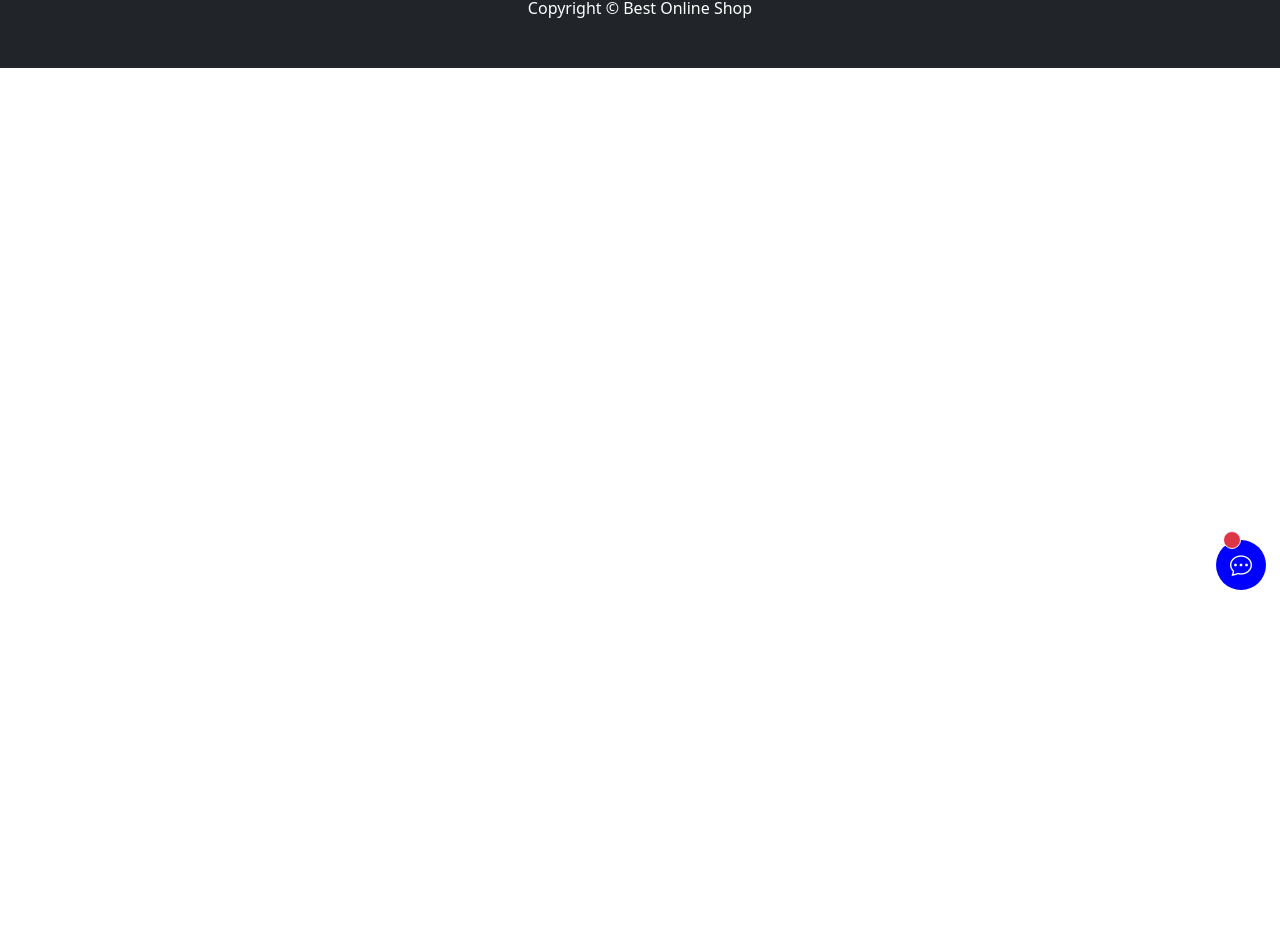
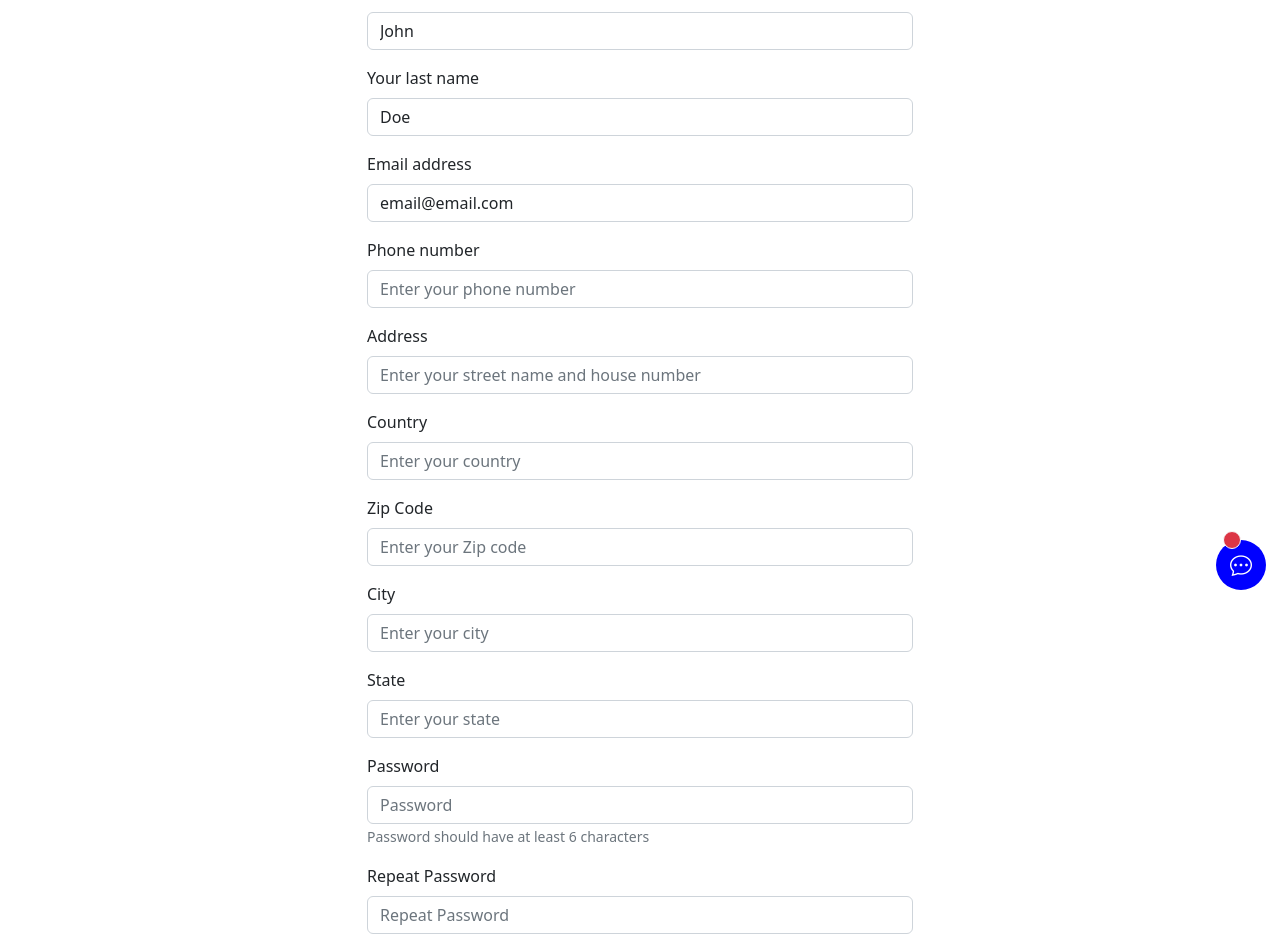
Before and after one commit to ArifBabayev05/ECommerce-MERN, a React (Create React App) app: page /user in a window 1280 px wide. Shown: the part 180-1128 px from the top of the page. Before the commit the page ends 800 px from the top, so only its background shows below. Built offline with nearby package versions, Linux system fonts and the light colour scheme.

Commit message:
Prepare user page

```diff
--- a/src/pages/user/UserProfilePage.js
+++ b/src/pages/user/UserProfilePage.js
@@ -1,4 +1,159 @@
+import { Container, Row, Col, Form, Button, Alert } from "react-bootstrap";
+import { useState } from "react";
+
 const UserProfilePage = () => {
-    return <p>UserProfile Page</p>
-}
-export default UserProfilePage
+  const [validated, setValidated] = useState(false);
+
+  const onChange = () => {
+    const password = document.querySelector("input[name=password]");
+    const confirm = document.querySelector("input[name=confirmPassword]");
+    if (confirm.value === password.value) {
+      confirm.setCustomValidity("");
+    } else {
+      confirm.setCustomValidity("Passwords do not match");
+    }
+  };
+
+  const handleSubmit = (event) => {
+    const form = event.currentTarget;
+    if (form.checkValidity() === false) {
+      event.preventDefault();
+      event.stopPropagation();
+    }
+
+    setValidated(true);
+  };
+  return (
+    <Container>
+      <Row className="mt-5 justify-content-md-center">
+        <Col md={6}>
+          <h1>Change your profile</h1>
+          <Form noValidate validated={validated} onSubmit={handleSubmit}>
+            <Form.Group className="mb-3" controlId="validationCustom01">
+              <Form.Label>Your name</Form.Label>
+              <Form.Control
+                required
+                type="text"
+                defaultValue="John"
+                name="name"
+              />
+              <Form.Control.Feedback type="invalid">
+                Please enter a name
+              </Form.Control.Feedback>
+            </Form.Group>
+            <Form.Group className="mb-3" controlId="formBasicLastName">
+              <Form.Label>Your last name</Form.Label>
+              <Form.Control
+                required
+                type="text"
+                defaultValue="Doe"
+                name="lastName"
+              />
+              <Form.Control.Feedback type="invalid">
+                Please enter your last name
+              </Form.Control.Feedback>
+            </Form.Group>
+            <Form.Group className="mb-3" controlId="formBasicEmail">
+              <Form.Label>Email address</Form.Label>
+              <Form.Control
+                required
+                type="email"
+                defaultValue="email@email.com"
+                name="email"
+              />
+            </Form.Group>
+            <Form.Group className="mb-3" controlId="formBasicPhone">
+              <Form.Label>Phone number</Form.Label>
+              <Form.Control
+                type="text"
+                placeholder="Enter your phone number"
+                defaultValue=""
+              />
+            </Form.Group>
+            <Form.Group className="mb-3" controlId="formBasicAddress">
+              <Form.Label>Address</Form.Label>
+              <Form.Control
+                type="text"
+                placeholder="Enter your street name and house number"
+                defaultValue=""
+              />
+            </Form.Group>
+            <Form.Group className="mb-3" controlId="formBasicCountry">
+              <Form.Label>Country</Form.Label>
+              <Form.Control
+                type="text"
+                placeholder="Enter your country"
+                defaultValue=""
+              />
+            </Form.Group>
+            <Form.Group className="mb-3" controlId="formBasicZip">
+              <Form.Label>Zip Code</Form.Label>
+              <Form.Control
+                type="text"
+                placeholder="Enter your Zip code"
+                defaultValue=""
+              />
+            </Form.Group>
+            <Form.Group className="mb-3" controlId="formBasicCity">
+              <Form.Label>City</Form.Label>
+              <Form.Control
+                type="text"
+                placeholder="Enter your city"
+                defaultValue=""
+              />
+            </Form.Group>
+            <Form.Group className="mb-3" controlId="formBasicState">
+              <Form.Label>State</Form.Label>
+              <Form.Control
+                type="text"
+                placeholder="Enter your state"
+                defaultValue=""
+              />
+            </Form.Group>
+            <Form.Group className="mb-3" controlId="formBasicPassword">
+              <Form.Label>Password</Form.Label>
+              <Form.Control
+                name="password"
+                required
+                type="password"
+                placeholder="Password"
+                minLength={6}
+                onChange={onChange}
+              />
+              <Form.Control.Feedback type="invalid">
+                Please anter a valid password
+              </Form.Control.Feedback>
+              <Form.Text className="text-muted">
+                Password should have at least 6 characters
+              </Form.Text>
+            </Form.Group>
+            <Form.Group className="mb-3" controlId="formBasicPasswordRepeat">
+              <Form.Label>Repeat Password</Form.Label>
+              <Form.Control
+                name="confirmPassword"
+                required
+                type="password"
+                placeholder="Repeat Password"
+                minLength={6}
+                onChange={onChange}
+              />
+              <Form.Control.Feedback type="invalid">
+                Both passwords should match
+              </Form.Control.Feedback>
+            </Form.Group>
+
+            <Button variant="primary" type="submit">Update</Button>
+            <Alert show={true} variant="danger">
+              User with that email already exists!
+            </Alert>
+            <Alert show={true} variant="info">
+              User updated
+            </Alert>
+          </Form>
+        </Col>
+      </Row>
+    </Container>
+  );
+};
+
+export default UserProfilePage;
```
